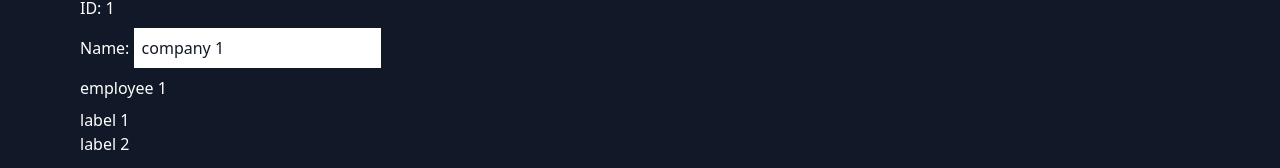
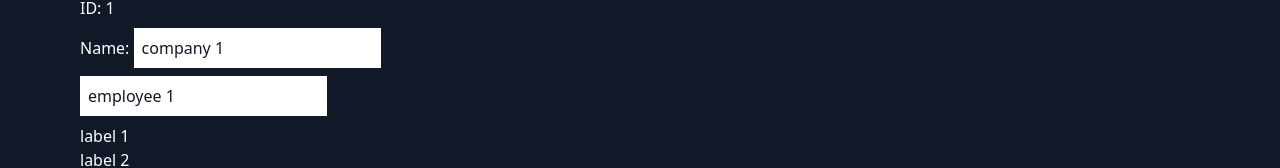
Before and after one commit to Psypher1/react-solid-series, a Next.js app: page / in a window 1280 px wide. Shown: the part 190-358 px from the top of the page. Built offline with nearby package versions, Linux system fonts and the light colour scheme.

Commit message:
how state works, how you dont need a state manager

```diff
--- a/src/pages/index.jsx
+++ b/src/pages/index.jsx
@@ -19,6 +19,7 @@ const json = {
   ],
 };
 
+//* COMPONENTS THAT HANDLE DIFFERENT PARTS OF YOUR STATE
 function Company({ _id, name, employees, onChange = () => {} }) {
   return (
     <div className="flex flex-col gap-2">
@@ -38,17 +39,39 @@ function Company({ _id, name, employees, onChange = () => {} }) {
       </div>
       <div>
         {employees.map((employee, i) => (
-          <Employee key={i} {...employee} />
+          <Employee
+            key={i}
+            {...employee}
+            onChange={(employee) =>
+              onChange({
+                _id,
+                name,
+                employees: employees.map((_employee, j) =>
+                  i === j ? employee : _employee
+                ),
+              })
+            }
+          />
         ))}
       </div>
     </div>
   );
 }
 
-function Employee({ name, tags = [] }) {
+function Employee({ name, tags = [], onChange = () => {} }) {
   return (
     <div className="flex flex-col gap-2">
-      <div>{name}</div>
+      <div>
+        <TextField
+          value={name}
+          onChange={(name) =>
+            onChange({
+              name,
+              tags,
+            })
+          }
+        />
+      </div>
       <div>
         {tags.map(({ label }, i) => (
           <div key={i}>{label}</div>
--- /dev/null
+++ b/src/ui/meta.js
@@ -0,0 +1,22 @@
+import { NextSeo } from "next-seo";
+import { useRouter } from "next/router";
+
+export default function Meta({ pageMeta }) {
+  const router = useRouter();
+  const meta = {
+    title: "Nextjs Tailwind Stater",
+    description: "Initial setup for things I constantly use with Nextjs",
+    // canonical: `http://localhost:3000${router.asPath}`,
+    ...pageMeta,
+  };
+  const SEO = {
+    title: meta.title,
+    description: meta.description,
+
+    openGraph: {
+      title: meta.title,
+      description: meta.description,
+    },
+  };
+  return <NextSeo {...SEO} />;
+}
```
